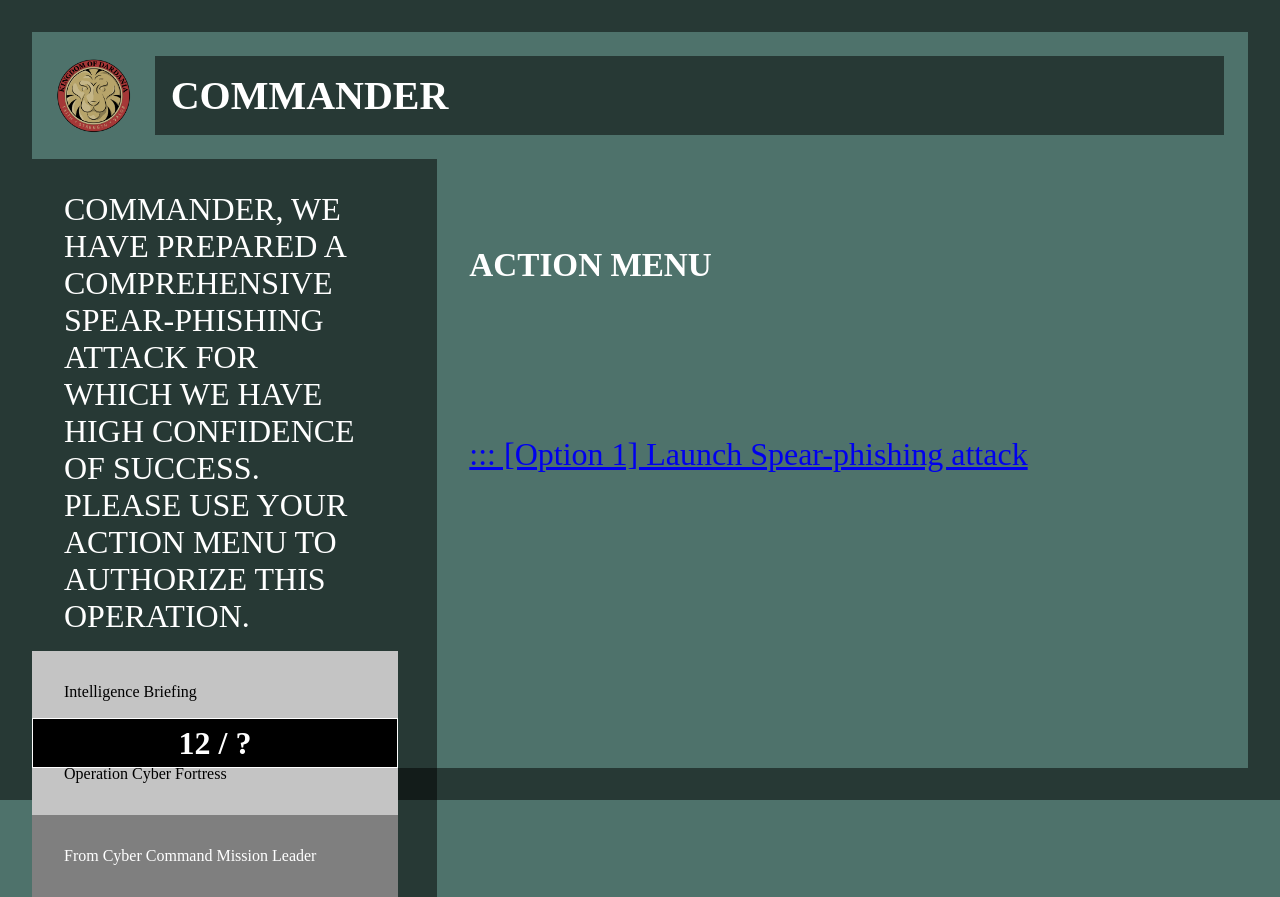
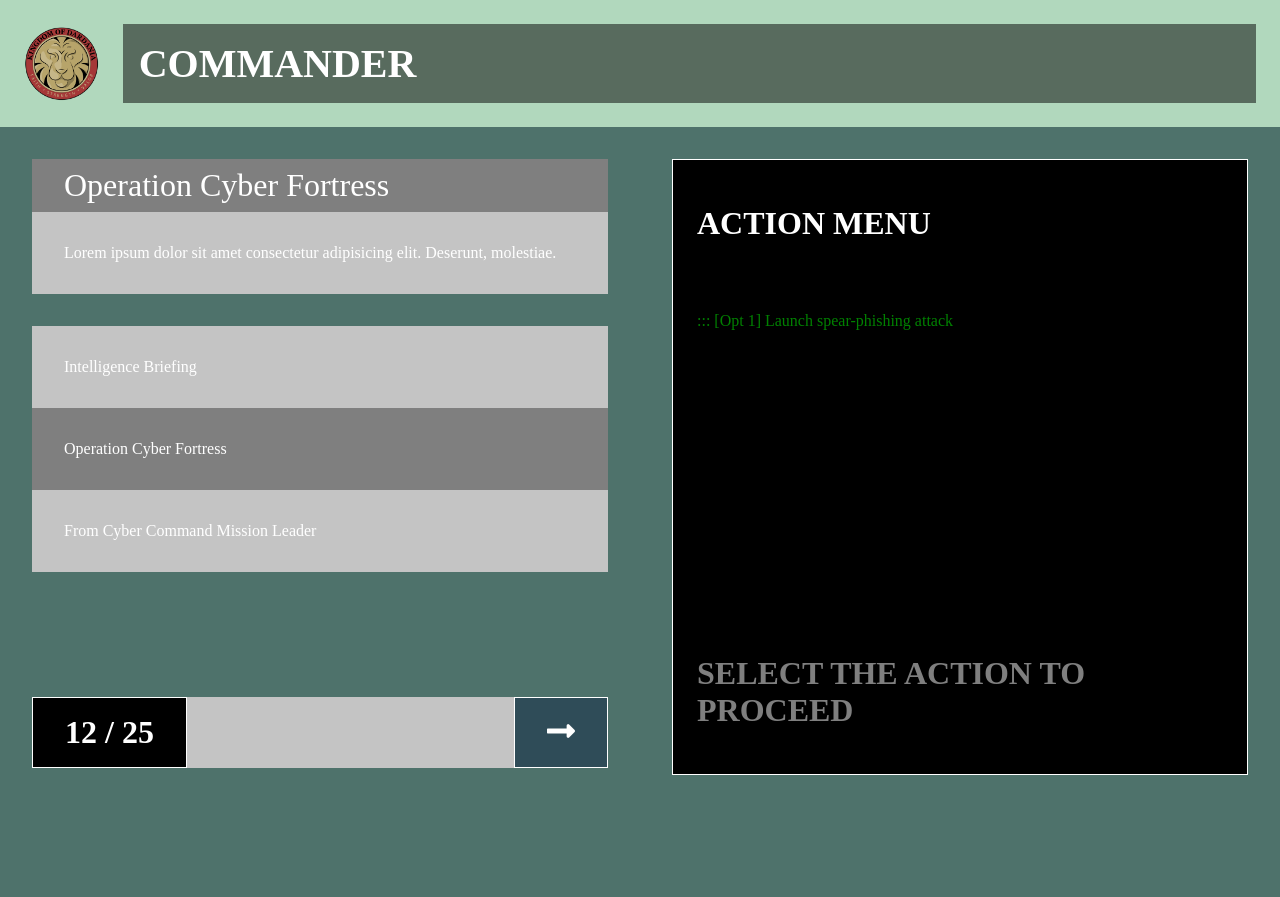
Before and after one commit to klaenejm/ccsp-experience-platform, a website: page public/12.html in a window 1280 px wide. After the commit the page ends 800 px from the top, so only its background shows below. Drawn offline with Linux system fonts and the light colour scheme; a web font is replaced by a local one.

Commit message:
created layout for pages with terminal

```diff
--- a/public/12.html
+++ b/public/12.html
@@ -16,7 +16,7 @@
   </head>
   <!----------------------------------BODY--------------------------------------->
   <body>
-    <div class="wrapper">
+    <div class="container">
       <div class="top-nav">
         <div class="image-container">
           <img
@@ -27,30 +27,37 @@
         </div>
         <h1 class="commander">Commander</h1>
       </div>
-      <!----------------------------------LEFT--------------------------------------->
-      <div class="left">
-        <h3 class="content">
-          Commander, we have prepared a comprehensive spear-phishing attack for
-          which we have high confidence of success. Please use your action menu
-          to authorize this operation.
-        </h3>
-        <nav>
-          <div class="nav-item">Intelligence Briefing</div>
-          <div class="nav-item">Operation Cyber Fortress</div>
-          <div class="nav-item active">From Cyber Command Mission Leader</div>
-        </nav>
-        <div class="page">12 / ?</div>
-      </div>
-      <!----------------------------------RIGHT--------------------------------------->
-      <div class="right">
-        <div class="action-menu">
-          <h5>Action Menu</h5>
+      <div class="grid">
+        <div class="grid-left">
+          <div class="operation">
+            <div class="operation-title">Operation Cyber Fortress</div>
+            <div class="operation-content">
+              Lorem ipsum dolor sit amet consectetur adipisicing elit. Deserunt,
+              molestiae.
+            </div>
+          </div>
+          <nav>
+            <div class="nav-item">Intelligence Briefing</div>
+            <div class="nav-item current">Operation Cyber Fortress</div>
+            <div class="nav-item">From Cyber Command Mission Leader</div>
+          </nav>
+          <div class="left-nav-drawer">
+            <div class="nav-drawer-page">12 / 25</div>
+            <div class="arrow-next">
+              <a href="13.html"><i class="fas fa-long-arrow-alt-right"></i></a>
+            </div>
+          </div>
         </div>
-
-        <div class="terminal-links">
-          <p>
-            <a href="13.html">::: [Option 1] Launch Spear-phishing attack</a>
-          </p>
+        <div class="grid-right">
+          <div class="terminal">
+            <div>
+              <h1>Action Menu</h1>
+              <div class="option">
+                <a href="#">::: [Opt 1] Launch spear-phishing attack</a>
+              </div>
+            </div>
+            <h1 class="select-action">Select the action to proceed</h1>
+          </div>
         </div>
       </div>
     </div>
--- a/public/styles.css
+++ b/public/styles.css
@@ -159,6 +159,7 @@ body {
   font-weight: bolder;
   background-color: rgba(0, 0, 0, 0.5);
   margin: 1.5rem;
+  width: 100%;
 }
 
 .commander-image {
@@ -205,6 +206,119 @@ body {
   font-weight: normal;
 }
 
+.container {
+  display: flex;
+  flex-direction: column;
+  width: 100%;
+}
+
+.grid {
+  display: grid;
+  grid-template-columns: 1fr 1fr;
+  height: 100%;
+}
+
+.grid-left {
+  height: 100%;
+  width: 90%;
+  margin: 0 auto;
+}
+
+.grid-right {
+  height: 100%;
+  width: 90%;
+  margin: 0 auto;
+}
+
+.grid-left nav .nav-item {
+  padding: 2rem;
+  color: #fff;
+  background-color: #c4c4c4;
+}
+
+.grid-left nav .nav-item.current {
+  background-color: #7f7f7f;
+}
+
+.operation {
+  margin: 2rem 0;
+}
+
+.operation-title {
+  padding: 0.5rem 2rem;
+  color: #fff;
+  background-color: #7f7f7f;
+  font-size: 2rem;
+}
+
+.operation-content {
+  padding: 2rem;
+  background-color: #c4c4c4;
+  color: #fff;
+}
+
+.left-nav-drawer {
+  background-color: #c4c4c4;
+  width: 45%;
+  position: fixed;
+  bottom: 2rem;
+  left: 2rem;
+}
+
+.nav-drawer-page {
+  display: inline-block;
+  padding: 1rem 2rem;
+  font-size: 2rem;
+  border: 1px solid white;
+  color: #fff;
+  font-weight: bold;
+  background-color: #000;
+}
+
+.arrow-next {
+  display: inline-block;
+  margin-left: auto;
+  float: right;
+  padding: 1rem 2rem;
+  border: 1px solid white;
+  font-size: 2rem;
+  background-color: #2f4c58;
+}
+
+.arrow-next a {
+  color: #ffffff;
+}
+
+.terminal {
+  height: 91.3%;
+  border: 1px solid white;
+  background-color: black;
+  margin: 2rem 0;
+  display: flex;
+  flex-direction: column;
+  justify-content: space-between;
+}
+
+.terminal h1 {
+  text-transform: uppercase;
+  color: #fff;
+  padding: 1.5rem;
+}
+
+.terminal .option {
+  padding: 1.5rem;
+}
+
+.terminal div .option a {
+  color: green;
+  text-decoration: none;
+}
+
+.terminal .select-action {
+  color: #7f7f7f;
+  align-self: flex-end;
+}
+
 /* ----------------------
 /* ---------------------- PAGES WITH TOP NAV ---------------------- */
 
@@ -212,6 +326,7 @@ body {
   display: flex;
   width: 100%;
   grid-column: 1 / 13;
+  background-color: #b1d8bd;
 }
 
 /* ----------------------
```
Also changed, not shown: public/11.html (+1 -1 lines), public/3.html (+1 -1 lines), 1 other file.
